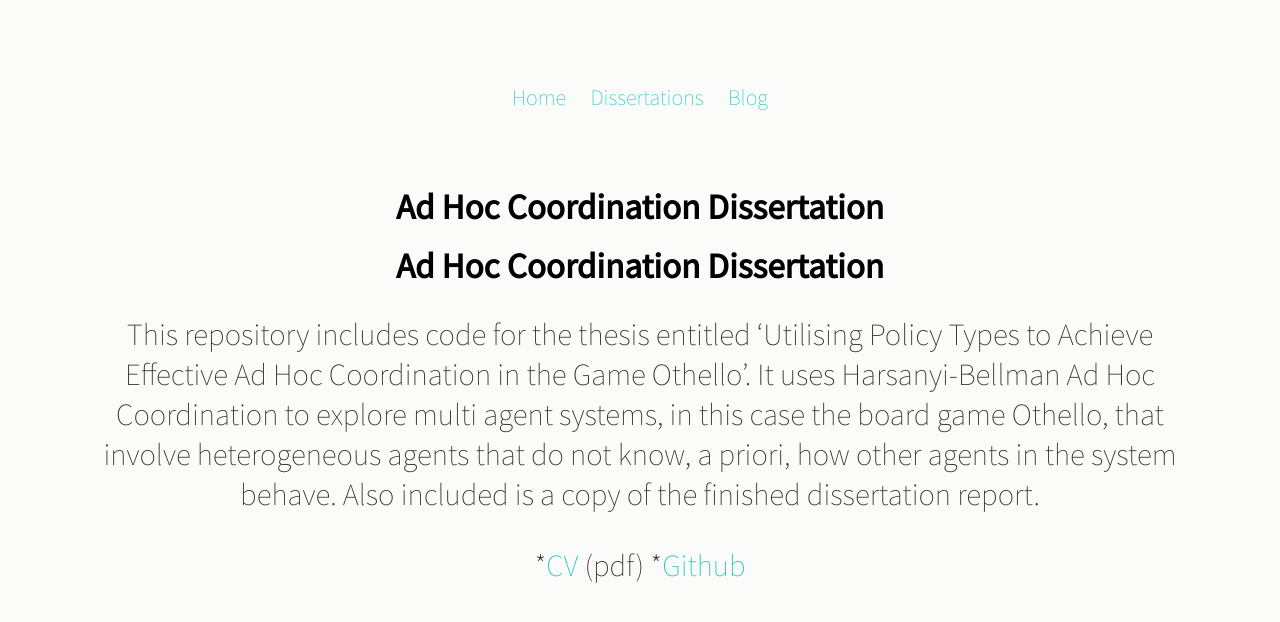
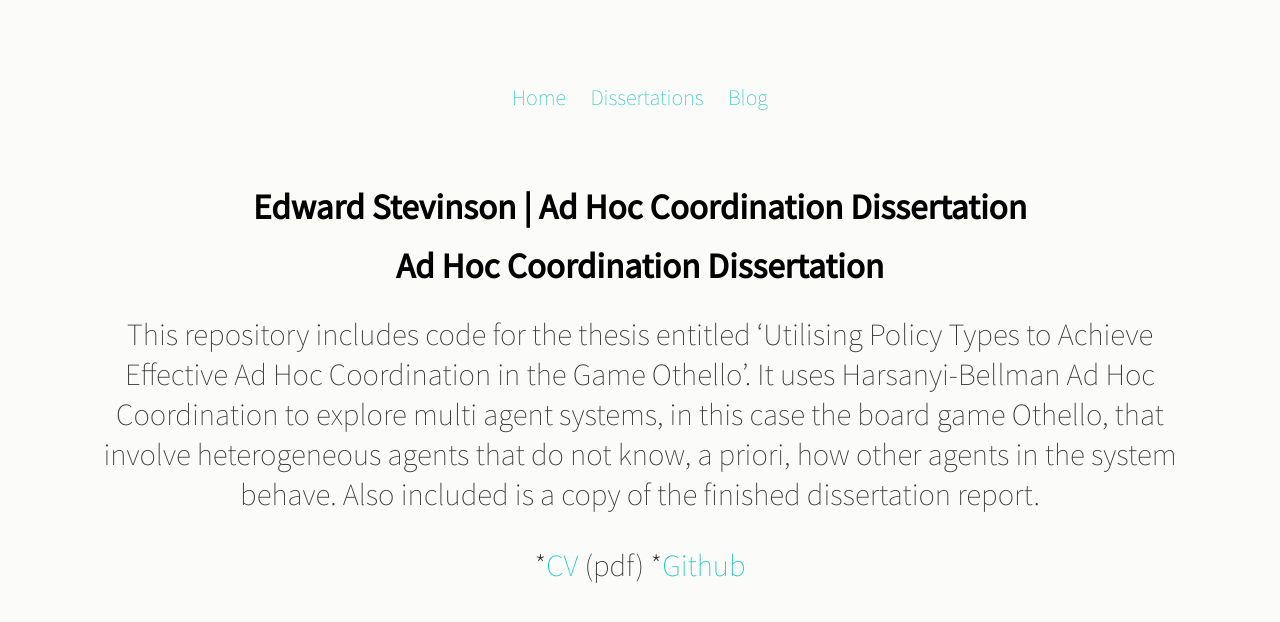
Before and after one commit to Stevinson/stevinson.github.io, a Jekyll site: the page built from adhoccoordination.md, in a window 1280 px wide. Shown: the top 622 px of the page. Built offline with Jekyll 4.4.1, drawn with Linux system fonts in a browser that asks for light colours; our own code applies the rules of GitHub Pages for plain Markdown files.

Commit message:
Update adhoccoordination.md

```diff
--- a/adhoccoordination.md
+++ b/adhoccoordination.md
@@ -1,3 +1,8 @@
+---
+layout: default
+title: Edward Stevinson | Ad Hoc Coordination Dissertation
+---
+
 # Ad Hoc Coordination Dissertation
 
 This repository includes code for the thesis entitled 'Utilising Policy Types to Achieve Effective Ad Hoc Coordination in the
```
